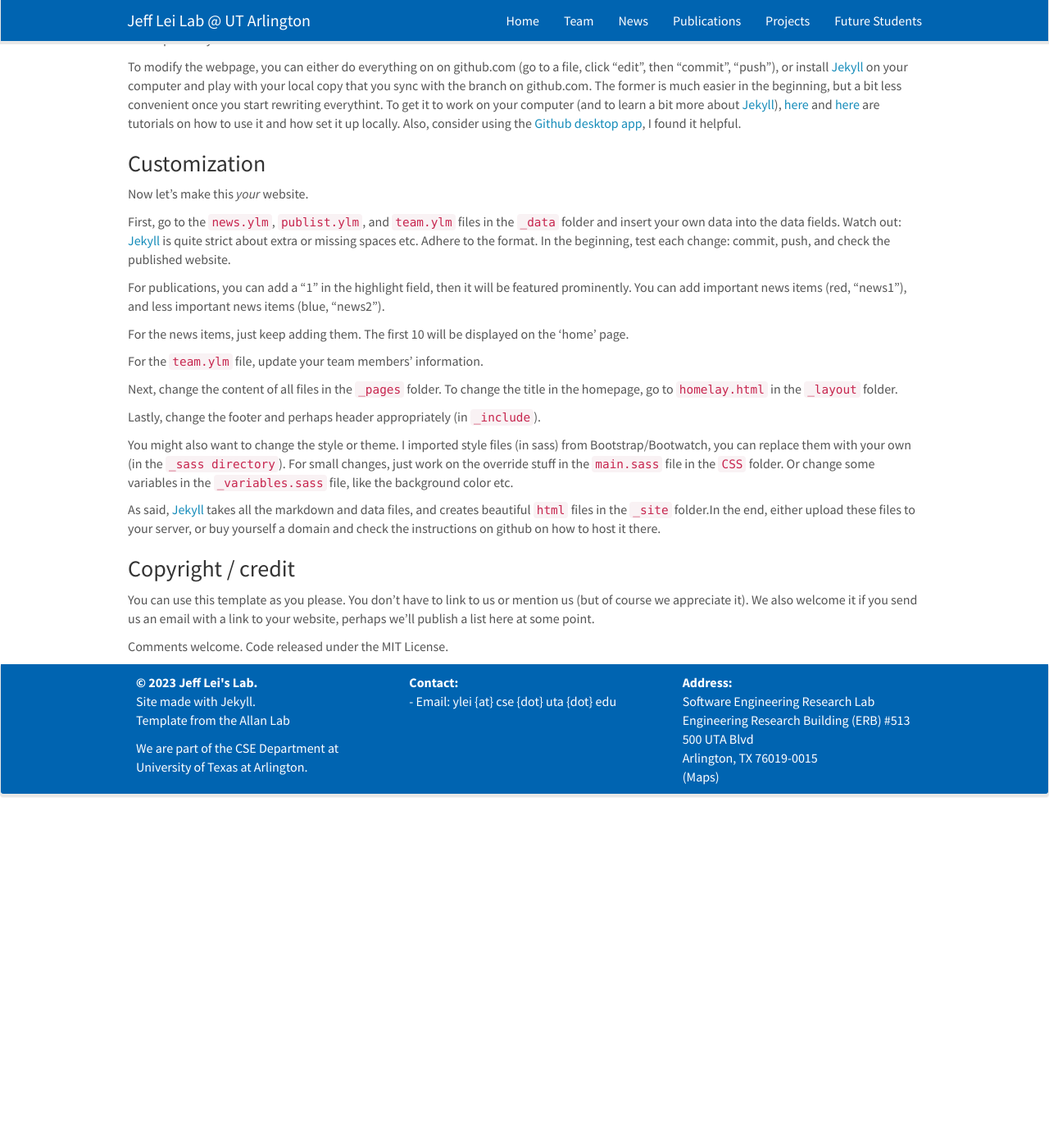
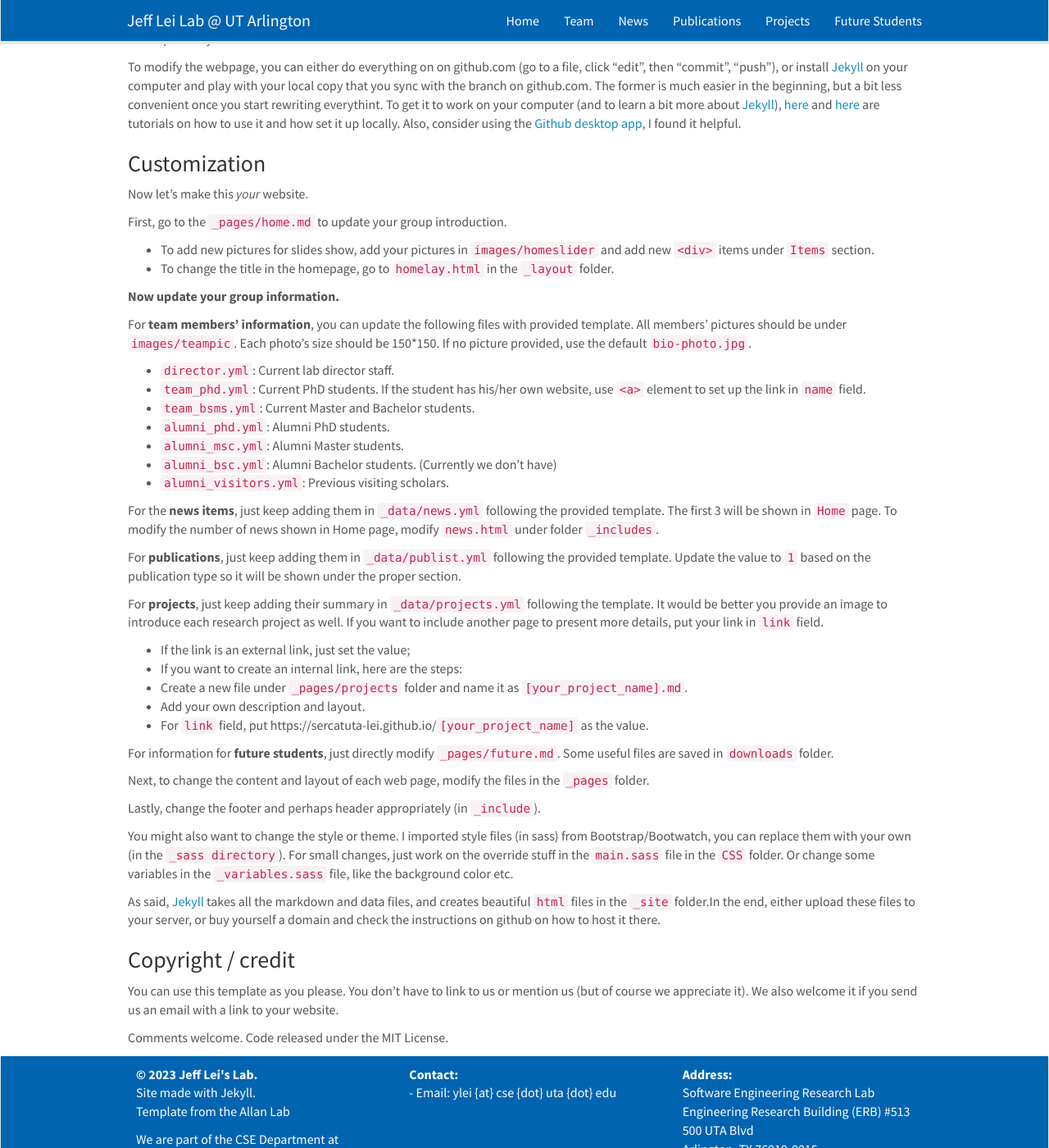
Before and after one commit to sercatuta-lei/sercatuta-lei.github.io, a Jekyll site: the page built from _pages/aboutwebsite.md, in a window 1280 px wide and 1400 px high, scrolled down 471 px. Shown: the whole window at 82% size. Built offline with Jekyll 4.4.1, drawn with Linux system fonts in a browser that asks for light colours; nearby versions of some CDN libraries; before the commit the page ends 1465 px from its top, so only the background shows below that.

Commit message:
Add missing pictures. Update manual page.

```diff
--- a/_pages/aboutwebsite.md
+++ b/_pages/aboutwebsite.md
@@ -22,15 +22,35 @@ To modify the webpage, you can either do everything on on github.com (go to a fi
 ### Customization
 Now let's make this *your* website.
 
-First, go to the `news.ylm`, `publist.ylm`, and `team.ylm` files in the `_data` folder and insert your own data into the data fields. Watch out:  [Jekyll](https://jekyllrb.com) is quite strict about extra or missing spaces etc. Adhere to the format. In the beginning, test each change: commit, push, and check the published website.
+First, go to the `_pages/home.md` to update your group introduction.
+- To add new pictures for slides show, add your pictures in `images/homeslider` and add new `<div>` items under `Items` section.
+- To change the title in the homepage, go to `homelay.html` in the `_layout` folder.
 
-For publications, you can add a "1" in the highlight field, then it will be featured prominently. You can add important  news items (red, "news1"), and less important  news items (blue, "news2").
+**Now update your group information.**
 
-For the news items, just keep adding them. The first 10 will be displayed on the 'home' page.
+For **team members' information**, you can update the following files with provided template. All members' pictures should be under `images/teampic`. Each photo's size should be 150\*150. If no picture provided, use the default `bio-photo.jpg`.
+- `director.yml`: Current lab director staff.
+- `team_phd.yml`: Current PhD students. If the student has his/her own website, use `<a>` element to set up the link in `name` field.
+- `team_bsms.yml`: Current Master and Bachelor students.
+- `alumni_phd.yml`: Alumni PhD students.
+- `alumni_msc.yml`: Alumni Master students.
+- `alumni_bsc.yml`: Alumni Bachelor students. (Currently we don't have)
+- `alumni_visitors.yml`: Previous visiting scholars.
 
-For the `team.ylm` file, update your team members' information.
+For the **news items**, just keep adding them in `_data/news.yml` following the provided template. The first 3 will be shown in `Home` page. To modify the number of news shown in Home page, modify `news.html` under folder `_includes`.
 
-Next, change the content of all files in the `_pages` folder.  To change the title in the homepage, go to `homelay.html` in the `_layout` folder.
+For **publications**, just keep adding them in `_data/publist.yml` following the provided template. Update the value to `1` based on the publication type so it will be shown under the proper section.
+
+For **projects**, just keep adding their summary in `_data/projects.yml` following the template. It would be better you provide an image to introduce each research project as well. If you want to include another page to present more details, put your link in `link` field.
+- If the link is an external link, just set the value;
+- If you want to create an internal link, here are the steps:
+ - Create a new file under `_pages/projects` folder and name it as `[your_project_name].md`.
+ - Add your own description and layout.
+ - For `link` field, put {{ site.url }}{{ site.baseurl }}/`[your_project_name]` as the value.
+
+For information for **future students**, just directly modify `_pages/future.md`. Some useful files are saved in `downloads` folder.
+
+Next, to change the content and layout of each web page, modify the files in the `_pages` folder.
 
 Lastly, change the footer and perhaps header appropriately (in `_include`).
 
@@ -40,6 +60,6 @@ As said, [Jekyll](https://jekyllrb.com) takes all the markdown and data files, a
 
 ### Copyright / credit
 
-You can use this template as you please. You don't have to link to us or mention us (but of course we appreciate it). We also welcome it if you send us an email with a link to your website, perhaps we'll publish a list here at some point.
+You can use this template as you please. You don't have to link to us or mention us (but of course we appreciate it). We also welcome it if you send us an email with a link to your website.
 
 Comments welcome. Code released under the MIT License.
```
Also changed, not shown: README.md (+1 -0 lines), _pages/projects/proj_zigbee.md (+6 -9 lines), images/projpic/mengfei/artifacts_available_dl.jpg (added), images/projpic/mengfei/artifacts_evaluated_functional_dl.jpg (added), images/projpic/mengfei/results_reproduced_dl.jpg (added).
